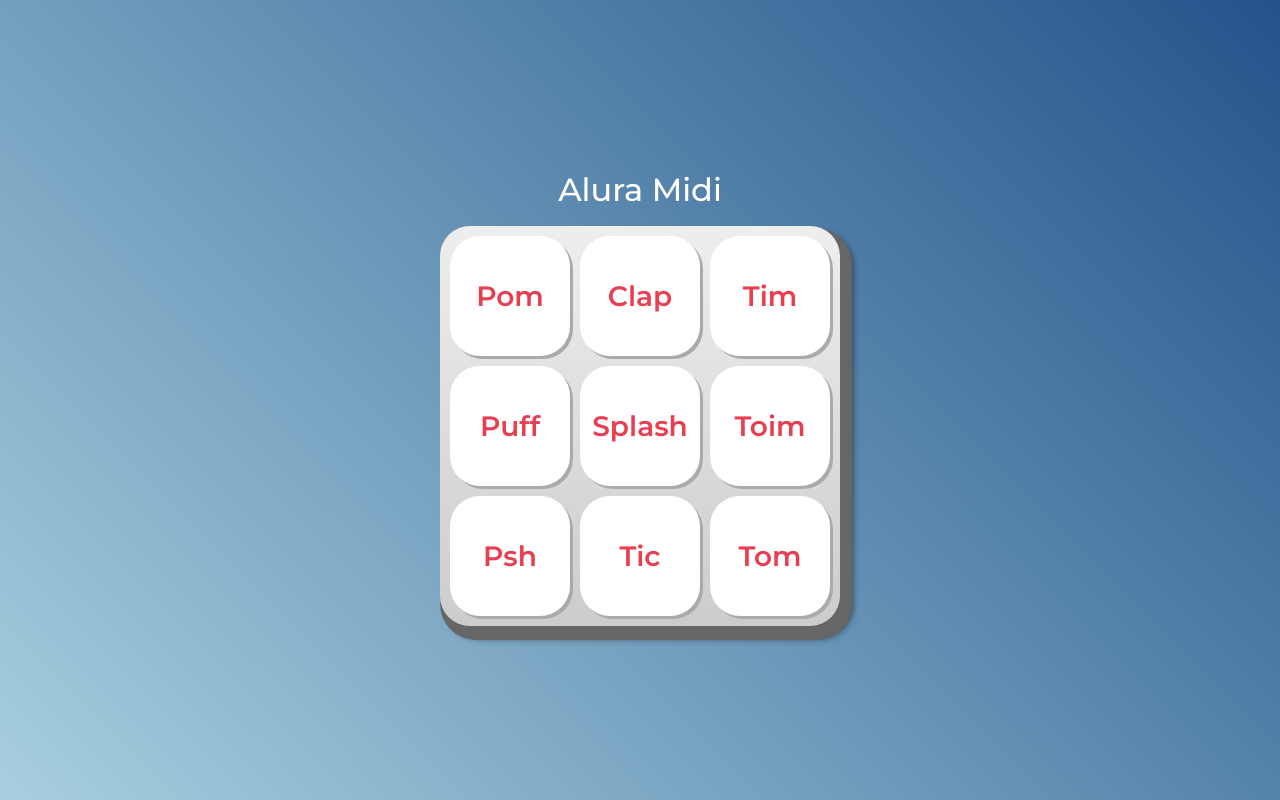
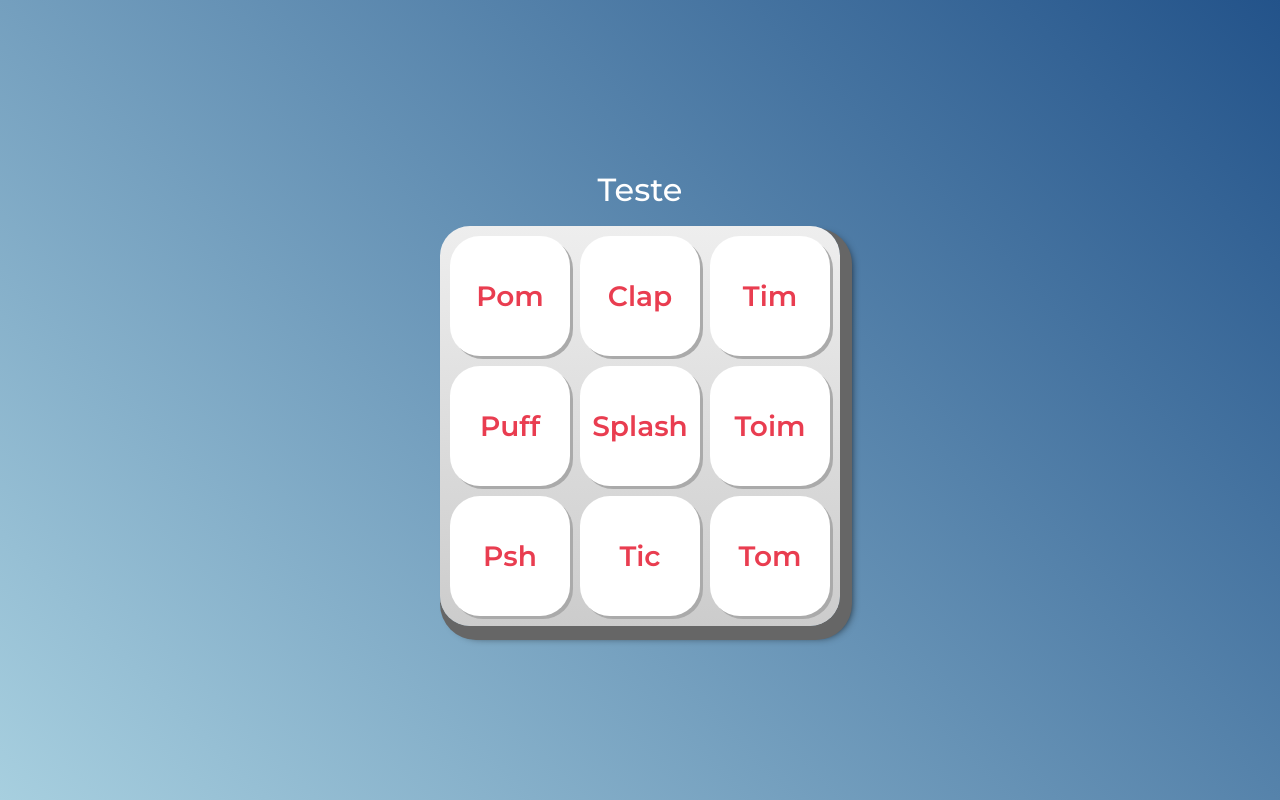
Before and after one commit to yaazw/teste-de-sons, a plain HTML site: page index.html in a window 1280 px wide. Drawn offline with Linux system fonts and the light colour scheme.

Commit message:
Update index.html

```diff
--- a/index.html
+++ b/index.html
@@ -5,7 +5,7 @@
     <meta http-equiv="X-UA-Compatible" content="IE=edge">
     <meta name="viewport" content="width=device-width, initial-scale=1.0">
 
-    <title>Alura MIDI</title>
+    <title>TESTE DE SONS</title>
 
     <link rel="preconnect" href="https://fonts.googleapis.com">
     <link rel="preconnect" href="https://fonts.gstatic.com" crossorigin>
@@ -18,7 +18,7 @@
 </head>
 <body>
 
-    <h1>Alura Midi</h1>
+    <h1>Teste</h1>
 
     <section class="teclado">
         <button onclick="tocaSomPom()" class="tecla tecla_pom">Pom</button>
```
